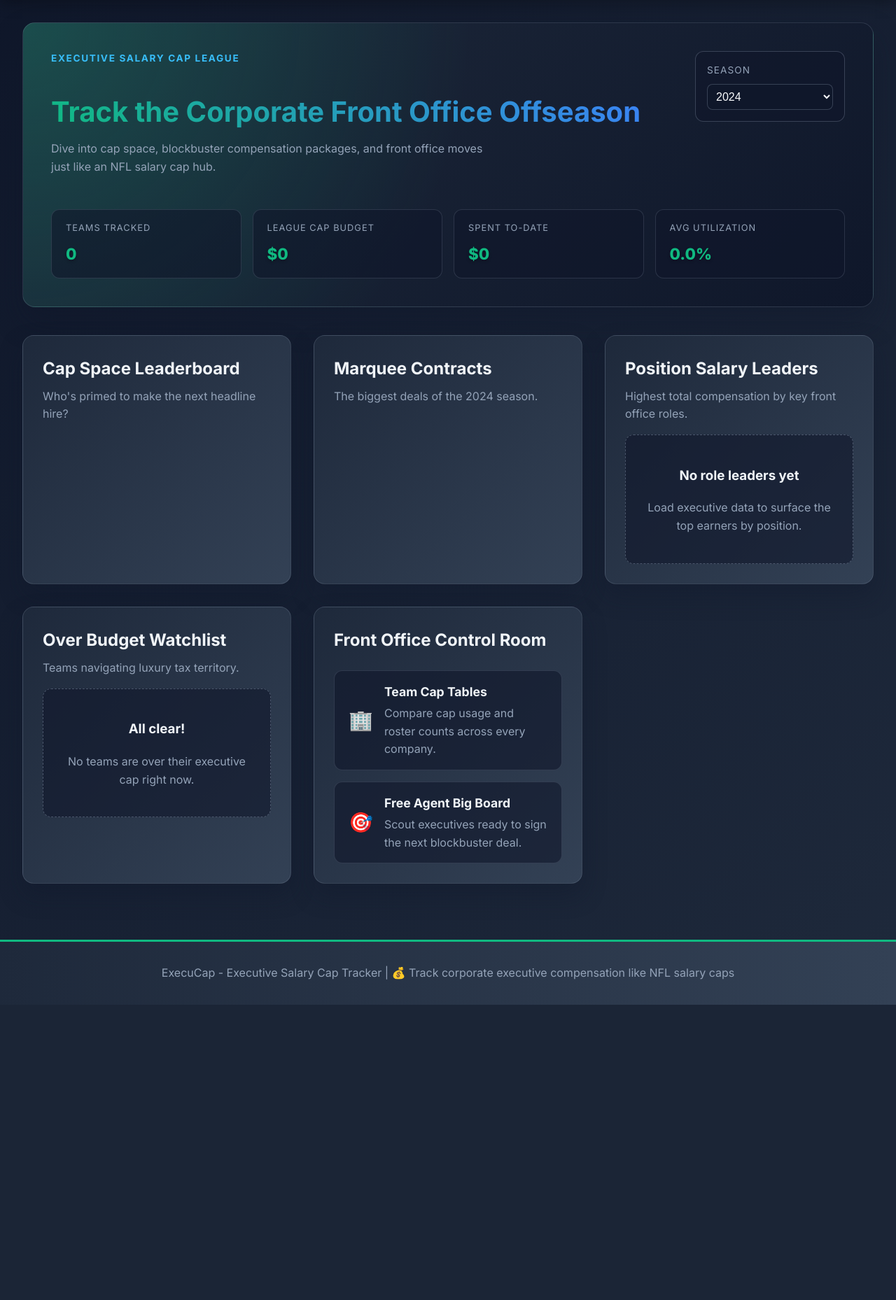
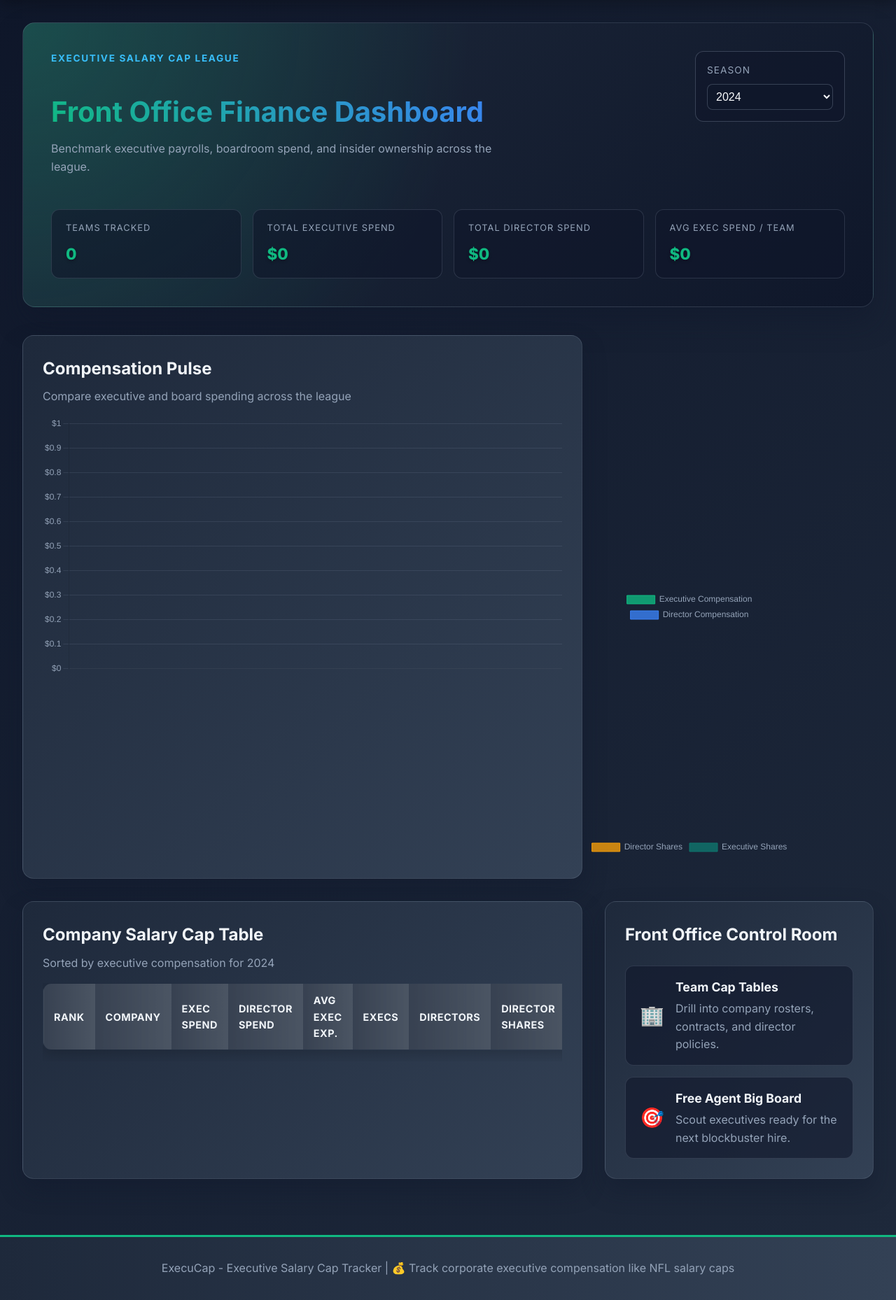
Before and after one commit to awfasano/ExeCap, a Flask app: page / in a window 1280 px wide. Shown: the part 97-1955 px from the top of the page at 70% size. Before the commit the page ends 1533 px from the top, so only its background shows below. Run offline with Flask 3, Linux system fonts and the light colour scheme; lists and menus that the app fills with data are empty.

Commit message:
redesigned home page

```diff
--- a/app.py
+++ b/app.py
@@ -201,95 +201,101 @@
         year = available_years[0]
     year_date = parse_year_to_date(year)
 
-    top_records = league_manager.get_top_earners_league_wide(limit=5, fiscal_year=year_date)
-    top_earners = []
-    for record, company, person in top_records:
-        top_earners.append({
-            'person_id': person.person_id,
-            'person_name': person.full_name,
-            'company_name': company.company_name,
-            'company_ticker': company.ticker,
-            'title': person.current_title,
-            'total_compensation': record.total_comp_usd,
-            'experience': person.years_experience or 0,
-            'year': record.fiscal_year_end.year
+    company_rows = []
+    total_exec_spend = 0.0
+    total_director_spend = 0.0
+    total_director_shares = 0
+    total_exec_shares = 0
+
+    for company in league_manager.get_league_standings():
+        company_dict = company_to_template_dict(company)
+        exec_records = league_manager.get_company_compensation(company.company_id, year_date)
+        director_records = [
+            record for record in league_manager.director_comp
+            if record.company_id == company.company_id and (not year_date or record.fiscal_year_end == year_date)
+        ]
+        ownership_records = [
+            record for record in league_manager.beneficial_ownership
+            if record.company_id == company.company_id and (not year_date or record.as_of_date.year == year_date.year)
+        ]
+
+        if year and not exec_records and not director_records:
+            continue
+
+        exec_total = sum(record.total_comp_usd for record in exec_records)
+        director_total = sum(record.total_usd for record in director_records)
+
+        experiences = []
+        exec_person_ids = set()
+        for record in exec_records:
+            person = league_manager.get_person(record.person_id)
+            if person:
+                exec_person_ids.add(person.person_id)
+                if person.years_experience is not None:
+                    experiences.append(person.years_experience)
+
+        avg_experience = (sum(experiences) / len(experiences)) if experiences else None
+        director_count = len({record.person_id for record in director_records})
+
+        ownership_director_shares = 0
+        ownership_exec_shares = 0
+        for record in ownership_records:
+            person = league_manager.get_person(record.person_id)
+            if not person:
+                continue
+            if person.is_director:
+                ownership_director_shares += record.total_shares
+            if person.is_executive or record.person_id in exec_person_ids:
+                ownership_exec_shares += record.total_shares
+
+        total_exec_spend += exec_total
+        total_director_spend += director_total
+        total_director_shares += ownership_director_shares
+        total_exec_shares += ownership_exec_shares
+
+        company_rows.append({
+            'company': company_dict,
+            'executive_total': exec_total,
+            'director_total': director_total,
+            'avg_experience': avg_experience,
+            'executive_count': len(exec_records),
+            'director_count': director_count,
+            'ownership_director_shares': ownership_director_shares,
+            'ownership_exec_shares': ownership_exec_shares,
         })
 
-    league_standings = []
-    for company in league_manager.get_league_standings():
-        cap_info = league_manager.get_company_cap_snapshot(company.company_id, year_date)
-        executives = league_manager.get_company_compensation(company.company_id, year_date)
-        league_standings.append({
-            'company': company_to_template_dict(company),
-            'company_id': company.company_id,
-            'cap_info': cap_info,
-            'executive_count': len(executives)
-        })
+    company_rows.sort(key=lambda row: row['executive_total'], reverse=True)
+    for idx, row in enumerate(company_rows, start=1):
+        row['rank'] = idx
 
-    total_budget = sum(item['cap_info'].get('budget') or 0 for item in league_standings)
-    total_spent = sum(item['cap_info'].get('total_spent') or 0 for item in league_standings)
-    league_summary = {
-        'teams': len(league_standings),
-        'total_budget': total_budget,
-        'total_spent': total_spent,
-        'avg_utilization': (total_spent / total_budget * 100) if total_budget else 0,
-        'over_budget_count': len([team for team in league_standings if team['cap_info'].get('remaining', 0) < 0])
+    exec_chart_labels = [row['company']['ticker'] or row['company']['name'] for row in company_rows[:6]]
+    exec_chart_values = [round(row['executive_total'], 2) for row in company_rows[:6]]
+
+    spend_breakdown = {
+        'labels': ['Executive Compensation', 'Director Compensation'],
+        'values': [round(total_exec_spend, 2), round(total_director_spend, 2)]
     }
 
-    cap_space_leaders = sorted(
-        league_standings,
-        key=lambda team: team['cap_info'].get('remaining', 0),
-        reverse=True
-    )[:5]
+    ownership_breakdown = {
+        'labels': ['Director Shares', 'Executive Shares'],
+        'values': [total_director_shares, total_exec_shares]
+    }
 
-    over_budget_teams = sorted(
-        [team for team in league_standings if team['cap_info'].get('remaining', 0) < 0],
-        key=lambda team: team['cap_info'].get('utilization_pct', 0),
-        reverse=True
-    )[:5]
-
-    position_leaders = []
-    for rule in ROLE_CATEGORY_RULES:
-        label = rule['label']
-        keywords = rule['keywords']
-
-        matching_records = []
-        for record in league_manager.executive_comp:
-            if year and str(record.fiscal_year_end.year) != year:
-                continue
-
-            person = league_manager.get_person(record.person_id)
-            company = league_manager.get_company(record.company_id)
-            if not person or not company:
-                continue
-
-            title_lower = (person.current_title or '').lower()
-            if any(keyword in title_lower for keyword in keywords):
-                matching_records.append((record, person, company))
-
-        if not matching_records:
-            continue
-
-        top_record, top_person, top_company = max(matching_records, key=lambda item: item[0].total_comp_usd)
-        position_leaders.append({
-            'label': label,
-            'person_id': top_person.person_id,
-            'person_name': top_person.full_name,
-            'company_name': top_company.company_name,
-            'company_id': top_company.company_id,
-            'company_ticker': top_company.ticker,
-            'title': top_person.current_title,
-            'total_compensation': top_record.total_comp_usd,
-        })
+    summary_metrics = {
+        'companies': len(company_rows),
+        'total_exec_spend': total_exec_spend,
+        'total_director_spend': total_director_spend,
+        'avg_exec_spend': (total_exec_spend / len(company_rows)) if company_rows else 0,
+    }
 
     return render_template(
         'index.html',
-        top_earners=top_earners,
-        league_standings=league_standings,
-        league_summary=league_summary,
-        cap_space_leaders=cap_space_leaders,
-        over_budget_teams=over_budget_teams,
-        position_leaders=position_leaders,
+        company_rows=company_rows,
+        summary_metrics=summary_metrics,
+        exec_chart_labels=exec_chart_labels,
+        exec_chart_values=exec_chart_values,
+        spend_breakdown=spend_breakdown,
+        ownership_breakdown=ownership_breakdown,
         selected_year=year,
         available_years=available_years,
     )
--- a/templates/index.html
+++ b/templates/index.html
@@ -1,15 +1,15 @@
 {% extends "base.html" %}
 
-{% block title %}League Overview | ExecuCap{% endblock %}
+{% block title %}League Dashboard | ExecuCap{% endblock %}
 
 {% block content %}
     <section class="hero-card">
         <div class="hero-headline">
             <div>
                 <p class="hero-eyebrow">Executive Salary Cap League</p>
-                <h1>Track the Corporate Front Office Offseason</h1>
+                <h1>Front Office Finance Dashboard</h1>
                 <p class="hero-subcopy">
-                    Dive into cap space, blockbuster compensation packages, and front office moves just like an NFL salary cap hub.
+                    Benchmark executive payrolls, boardroom spend, and insider ownership across the league.
                 </p>
             </div>
             <form class="season-switcher" method="get">
@@ -26,139 +26,82 @@
         <div class="hero-stats">
             <div class="hero-stat">
                 <span class="stat-label">Teams Tracked</span>
-                <span class="stat-value">{{ league_summary.teams }}</span>
+                <span class="stat-value">{{ summary_metrics.companies }}</span>
             </div>
             <div class="hero-stat">
-                <span class="stat-label">League Cap Budget</span>
-                <span class="stat-value">${{ "{:,.0f}".format(league_summary.total_budget) }}</span>
+                <span class="stat-label">Total Executive Spend</span>
+                <span class="stat-value">${{ "{:,.0f}".format(summary_metrics.total_exec_spend) }}</span>
             </div>
             <div class="hero-stat">
-                <span class="stat-label">Spent To-Date</span>
-                <span class="stat-value">${{ "{:,.0f}".format(league_summary.total_spent) }}</span>
+                <span class="stat-label">Total Director Spend</span>
+                <span class="stat-value">${{ "{:,.0f}".format(summary_metrics.total_director_spend) }}</span>
             </div>
             <div class="hero-stat">
-                <span class="stat-label">Avg Utilization</span>
-                <span class="stat-value">{{ "{:.1f}".format(league_summary.avg_utilization) }}%</span>
+                <span class="stat-label">Avg Exec Spend / Team</span>
+                <span class="stat-value">${{ "{:,.0f}".format(summary_metrics.avg_exec_spend) }}</span>
             </div>
         </div>
     </section>
 
     <div class="home-grid">
-        <section class="cap-leaderboard">
-            <h2>Cap Space Leaderboard</h2>
-            <p>Who's primed to make the next headline hire?</p>
-            <ul>
-                {% for team in cap_space_leaders %}
-                <li>
-                    <div class="team-meta">
-                        <span class="team-rank">{{ loop.index }}</span>
-                        <div>
-                            <a href="{{ url_for('company_detail', company_id=team.company_id) }}" class="team-name">
-                                {{ team.company.name }}
-                            </a>
-                            <span class="team-ticker">{{ team.company.ticker }}</span>
-                        </div>
-                    </div>
-                    <div class="team-cap-bar">
-                        <div class="cap-bar">
-                            <div class="cap-fill {% if team.cap_info.utilization_pct > 100 %}over-budget{% endif %}"
-                                 style="width: {{ [team.cap_info.utilization_pct, 100]|min }}%">
-                            </div>
-                        </div>
-                        <div class="team-cap-numbers">
-                            <span class="num-positive">Cap Space: ${{ "{:,.0f}".format(team.cap_info.remaining) }}</span>
-                            <span class="num-muted">Utilization: {{ "{:.1f}".format(team.cap_info.utilization_pct) }}%</span>
-                        </div>
-                    </div>
-                </li>
-                {% endfor %}
-            </ul>
-        </section>
-
-        <section class="top-contracts">
-            <h2>Marquee Contracts</h2>
-            <p>The biggest deals of the {{ selected_year }} season.</p>
-            <div class="top-contracts-list">
-                {% for earner in top_earners %}
-                <article class="contract-card">
-                    <header>
-                        <a href="{{ url_for('person_detail', person_id=earner.person_id) }}" class="contract-name">
-                            {{ earner.person_name }}
-                        </a>
-                        <span class="contract-value">${{ "{:,.0f}".format(earner.total_compensation) }}</span>
-                    </header>
-                    <div class="contract-meta">
-                        <span class="meta-role">{{ earner.title }}</span>
-                        <span class="meta-team">{{ earner.company_name }}</span>
-                    </div>
-                    <footer>
-                        <span class="meta-experience">{{ earner.experience }} yrs experience</span>
-                        <span class="meta-season">{{ earner.year }} Season</span>
-                    </footer>
-                </article>
-                {% endfor %}
+        <section class="dashboard-card" style="grid-column: span 2;">
+            <h2>Compensation Pulse</h2>
+            <p style="color: #94a3b8;">Compare executive and board spending across the league</p>
+            <div style="display: grid; grid-template-columns: 2fr 1fr; gap: 2rem; min-height: 320px;">
+                <canvas id="execSpendChart"></canvas>
+                <div style="display: grid; gap: 2rem;">
+                    <canvas id="spendBreakdownChart"></canvas>
+                    <canvas id="ownershipChart"></canvas>
+                </div>
             </div>
         </section>
 
-        <section class="position-leaders">
-            <h2>Position Salary Leaders</h2>
-            <p>Highest total compensation by key front office roles.</p>
-            {% if position_leaders %}
-            <div class="position-leader-grid">
-                {% for leader in position_leaders %}
-                <article class="position-leader-card">
-                    <header>
-                        <span class="position-tag">{{ leader.label }}</span>
-                        <span class="position-value">${{ "{:,.0f}".format(leader.total_compensation) }}</span>
-                    </header>
-                    <div class="position-body">
-                        <a href="{{ url_for('person_detail', person_id=leader.person_id) }}" class="position-name">
-                            {{ leader.person_name }}
-                        </a>
-                        <span class="position-title">{{ leader.title }}</span>
-                    </div>
-                    <footer>
-                        <a href="{{ url_for('company_detail', company_id=leader.company_id) }}" class="position-team">
-                            {{ leader.company_name }} ({{ leader.company_ticker }})
-                        </a>
-                    </footer>
-                </article>
-                {% endfor %}
+        <section class="dashboard-card" style="grid-column: span 2;">
+            <h2>Company Salary Cap Table</h2>
+            <p style="color: #94a3b8;">Sorted by executive compensation for {{ selected_year }}</p>
+            <div style="overflow-x: auto;">
+                <table>
+                    <thead>
+                        <tr>
+                            <th>Rank</th>
+                            <th>Company</th>
+                            <th>Exec Spend</th>
+                            <th>Director Spend</th>
+                            <th>Avg Exec Exp.</th>
+                            <th>Execs</th>
+                            <th>Directors</th>
+                            <th>Director Shares</th>
+                            <th>Executive Shares</th>
+                        </tr>
+                    </thead>
+                    <tbody>
+                        {% for row in company_rows %}
+                        <tr>
+                            <td>{{ row.rank }}</td>
+                            <td>
+                                <a href="{{ url_for('company_detail', company_id=row.company.company_id) }}">
+                                    <strong>{{ row.company.name }}</strong><br>
+                                    <small style="color: #94a3b8;">{{ row.company.ticker }}</small>
+                                </a>
+                            </td>
+                            <td class="salary-amount">${{ "{:,.0f}".format(row.executive_total) }}</td>
+                            <td class="salary-amount">${{ "{:,.0f}".format(row.director_total) }}</td>
+                            <td>
+                                {% if row.avg_experience %}
+                                    {{ "{:.1f}".format(row.avg_experience) }} yrs
+                                {% else %}
+                                    —
+                                {% endif %}
+                            </td>
+                            <td>{{ row.executive_count }}</td>
+                            <td>{{ row.director_count }}</td>
+                            <td>{{ "{:,.0f}".format(row.ownership_director_shares) }}</td>
+                            <td>{{ "{:,.0f}".format(row.ownership_exec_shares) }}</td>
+                        </tr>
+                        {% endfor %}
+                    </tbody>
+                </table>
             </div>
-            {% else %}
-            <div class="empty-state">
-                <h3>No role leaders yet</h3>
-                <p>Load executive data to surface the top earners by position.</p>
-            </div>
-            {% endif %}
-        </section>
-
-        <section class="over-budget-watch">
-            <h2>Over Budget Watchlist</h2>
-            <p>Teams navigating luxury tax territory.</p>
-            {% if over_budget_teams %}
-            <ul>
-                {% for team in over_budget_teams %}
-                <li>
-                    <div>
-                        <a href="{{ url_for('company_detail', company_id=team.company_id) }}" class="team-name">
-                            {{ team.company.name }}
-                        </a>
-                        <span class="team-ticker">{{ team.company.ticker }}</span>
-                    </div>
-                    <div class="over-budget-metrics">
-                        <span class="metric-over">Over Cap by ${{ "{:,.0f}".format((-team.cap_info.remaining)) }}</span>
-                        <span class="metric-util">Utilization {{ "{:.1f}".format(team.cap_info.utilization_pct) }}%</span>
-                    </div>
-                </li>
-                {% endfor %}
-            </ul>
-            {% else %}
-            <div class="empty-state">
-                <h3>All clear!</h3>
-                <p>No teams are over their executive cap right now.</p>
-            </div>
-            {% endif %}
         </section>
 
         <section class="quick-links">
@@ -168,17 +111,109 @@
                     <span class="emoji">🏢</span>
                     <div>
                         <h3>Team Cap Tables</h3>
-                        <p>Compare cap usage and roster counts across every company.</p>
+                        <p>Drill into company rosters, contracts, and director policies.</p>
                     </div>
                 </a>
                 <a class="quick-link-card" href="{{ url_for('free_agents') }}">
                     <span class="emoji">🎯</span>
                     <div>
                         <h3>Free Agent Big Board</h3>
-                        <p>Scout executives ready to sign the next blockbuster deal.</p>
+                        <p>Scout executives ready for the next blockbuster hire.</p>
                     </div>
                 </a>
             </div>
         </section>
     </div>
+
+    <script>
+        const execLabels = {{ exec_chart_labels|tojson }};
+        const execValues = {{ exec_chart_values|tojson }};
+        const spendBreakdown = {{ spend_breakdown|tojson }};
+        const ownershipBreakdown = {{ ownership_breakdown|tojson }};
+
+        const execCtx = document.getElementById('execSpendChart');
+        const spendCtx = document.getElementById('spendBreakdownChart');
+        const ownershipCtx = document.getElementById('ownershipChart');
+
+        new Chart(execCtx, {
+            type: 'bar',
+            data: {
+                labels: execLabels,
+                datasets: [{
+                    label: 'Executive Compensation (USD)',
+                    data: execValues,
+                    backgroundColor: 'rgba(59, 130, 246, 0.7)',
+                    borderColor: 'rgba(59, 130, 246, 1)',
+                    borderWidth: 2,
+                    borderRadius: 6,
+                    borderSkipped: false
+                }]
+            },
+            options: {
+                responsive: true,
+                plugins: {
+                    legend: { display: false },
+                    tooltip: {
+                        callbacks: {
+                            label: (ctx) => '$' + ctx.formattedValue.replace(/\\B(?=(\\d{3})+(?!\\d))/g, ',')
+                        }
+                    }
+                },
+                scales: {
+                    x: { ticks: { color: '#94a3b8' }, grid: { color: 'rgba(148, 163, 184, 0.2)' } },
+                    y: {
+                        beginAtZero: true,
+                        ticks: {
+                            color: '#94a3b8',
+                            callback: (value) => '$' + new Intl.NumberFormat().format(value)
+                        },
+                        grid: { color: 'rgba(148, 163, 184, 0.15)' }
+                    }
+                }
+            }
+        });
+
+        const doughnutOpts = {
+            responsive: true,
+            plugins: {
+                legend: {
+                    position: 'bottom',
+                    labels: { color: '#94a3b8' }
+                },
+                tooltip: {
+                    callbacks: {
+                        label: (ctx) => ctx.label + ': ' + new Intl.NumberFormat().format(ctx.parsed)
+                    }
+                }
+            }
+        };
+
+        new Chart(spendCtx, {
+            type: 'doughnut',
+            data: {
+                labels: spendBreakdown.labels,
+                datasets: [{
+                    data: spendBreakdown.values,
+                    backgroundColor: ['rgba(16, 185, 129, 0.8)', 'rgba(59, 130, 246, 0.8)'],
+                    borderColor: ['rgba(16, 185, 129, 1)', 'rgba(59, 130, 246, 1)'],
+                    borderWidth: 1
+                }]
+            },
+            options: doughnutOpts
+        });
+
+        new Chart(ownershipCtx, {
+            type: 'doughnut',
+            data: {
+                labels: ownershipBreakdown.labels,
+                datasets: [{
+                    data: ownershipBreakdown.values,
+                    backgroundColor: ['rgba(245, 158, 11, 0.8)', 'rgba(15, 118, 110, 0.8)'],
+                    borderColor: ['rgba(245, 158, 11, 1)', 'rgba(15, 118, 110, 1)'],
+                    borderWidth: 1
+                }]
+            },
+            options: doughnutOpts
+        });
+    </script>
 {% endblock %}
```
